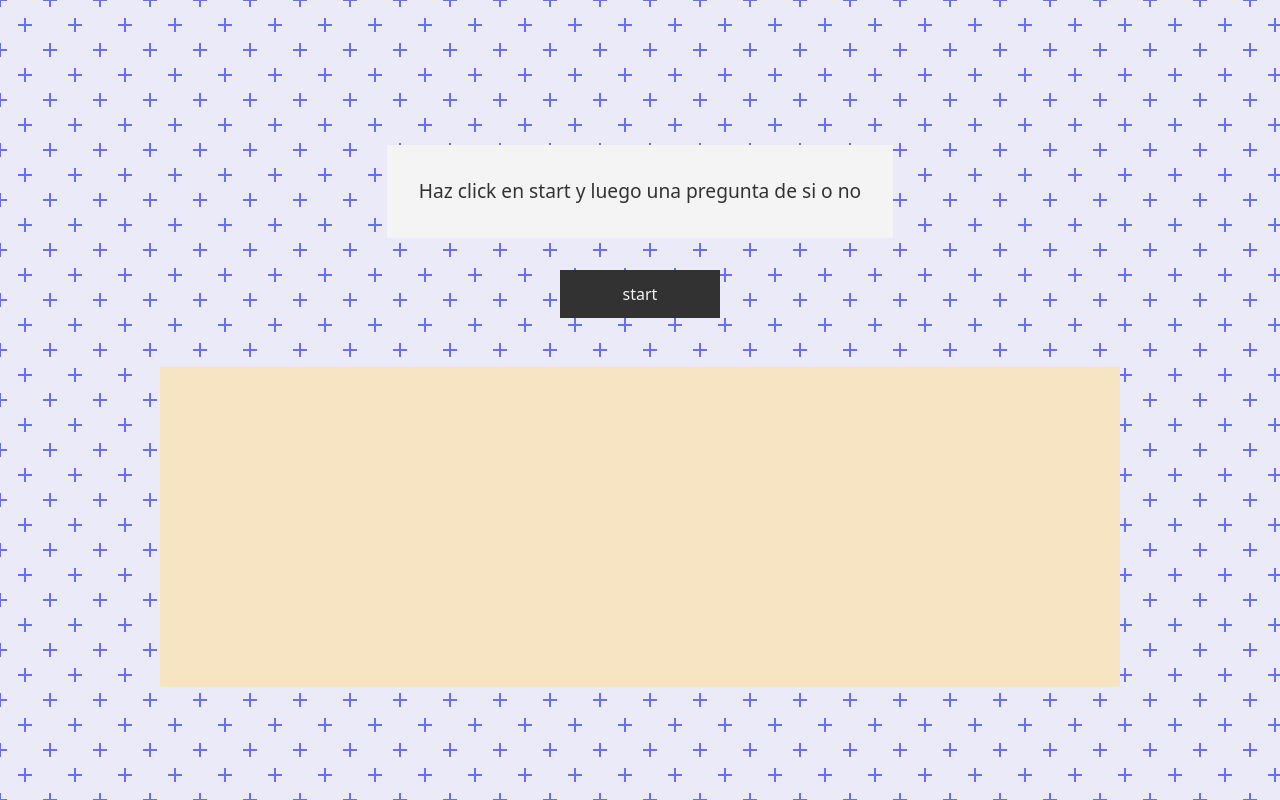
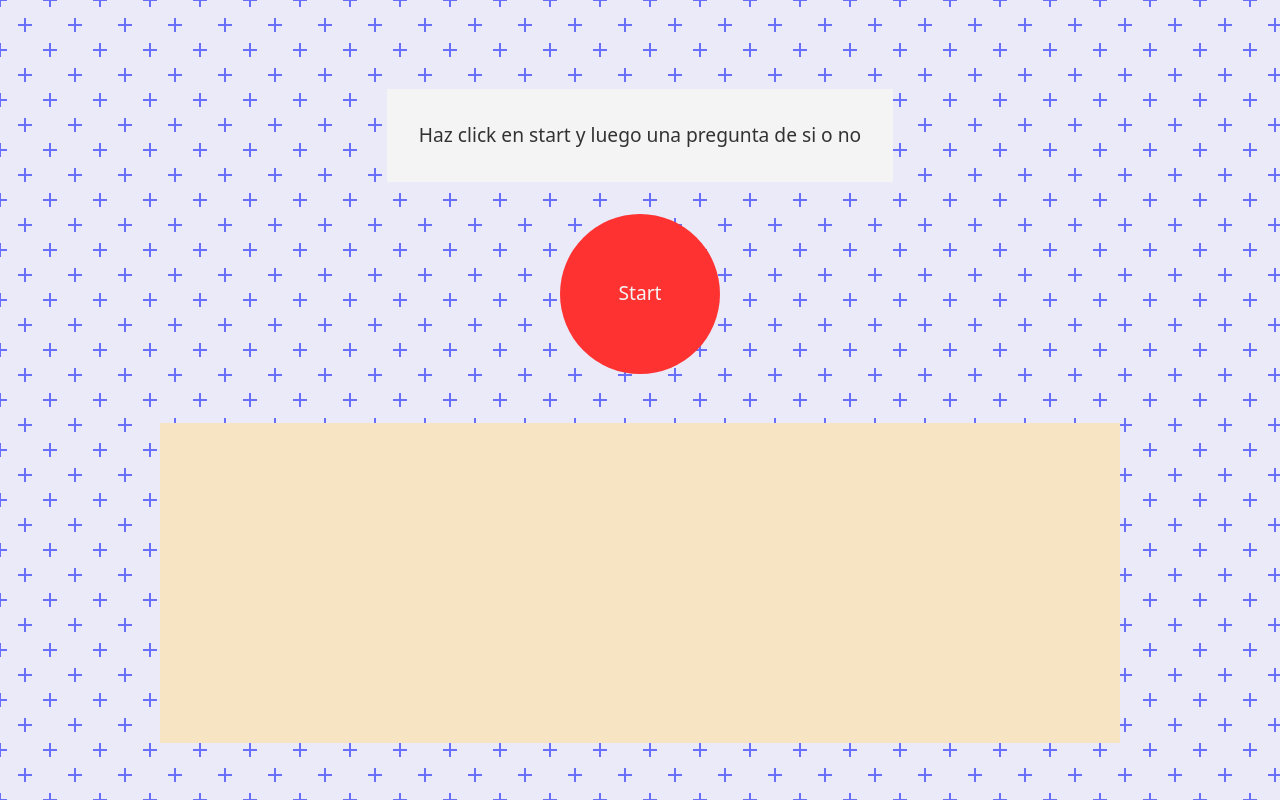
Before and after one commit to DEX-22/speech_client, a Vue app: page / in a window 1280 px wide. Built offline with nearby package versions, Linux system fonts and the light colour scheme; what troisjs would draw is missing.

Commit message:
mejorando diseno

```diff
--- a/src/components/Voice.vue
+++ b/src/components/Voice.vue
@@ -4,8 +4,8 @@
    <h2 style="font-size: 1.2rem; margin-top: 2rem; margin-bottom: 2rem; background-color: #F2F2F2;padding: 2rem;">
      Haz click en start y luego una pregunta de si o no
    </h2>
-  <button @click="recognitionStart" style="justify-self: start; width: 10rem; height: 3rem;color:#F2F2F2; background-color: black;" class=" btn btn-primary ">
-      start
+  <button @click="recognitionStart" :class="{'pulse-button':isloading} " style="font-size: larger; justify-self: start; width: 10rem; height: 10rem;color:#F2F2F2; background-color: red;" class=" btn btn-primary rounded-full">
+      {{ buttonContent }}
     </button>
     <br>
     <hr>
@@ -31,7 +31,8 @@ const recognition = new SpeechRecognition();
 const speechRecognitionList = new SpeechGrammarList();
 const output = ref("")
 const colorSelected = ref("red")
-
+const isloading= ref(false)
+const buttonContent = ref("Start")
 
 voices = speechSynthesis.getVoices();
 
@@ -47,8 +48,11 @@ recognition.maxAlternatives = 1;
 
 
 function recognitionStart() {
+
+  output.value += "Cual es tu pregunta? <br>"
   recognition.start();
-  output.value += "Cual es tu pregunta? <br>"
+  isloading.value = true
+  buttonContent.value = "Recording..."
   console.log("Ready to receive a color command.");
 
 };
@@ -63,7 +67,7 @@ function speak(text) {
   clientVoice.pitch = 1
   clientVoice.voice = voices[0]
   speechSynthesis.speak(clientVoice)
-  output.value += `<span style="color:${text.length % 2 == 0?'green':'orange'}" >Respuesta: ${respuesta}  </span> <br>`
+  output.value += `<span  style="color:${text.length % 2 == 0?'green':'orange'}" >Respuesta: ${respuesta}  </span> <br>`
 }
 
 
@@ -74,7 +78,7 @@ const getData = (event) => new Promise((res,rej)=>{
     // console.log(event.results[0][0].transcript[color]) //event.results[0][0].transcript;
     output.value += `Pregunta: ${color}?` + "<br>";
     colorSelected.value = color
-
+    buttonContent.value = "Start"
     res()
    }catch(e){
     rej()
@@ -85,6 +89,7 @@ const getData = (event) => new Promise((res,rej)=>{
 recognition.onresult =async (e)=> {
 
   await getData(e)
+  isloading.value = false
   speak(colorSelected.value)
 }
 
@@ -117,4 +122,23 @@ opacity: 0.8;
 background: radial-gradient(circle, transparent 20%, #e5e5f7 20%, #e5e5f7 80%, transparent 80%, transparent), radial-gradient(circle, transparent 20%, #e5e5f7 20%, #e5e5f7 80%, transparent 80%, transparent) 25px 25px, linear-gradient(#444cf7 2px, transparent 2px) 0 -1px, linear-gradient(90deg, #444cf7 2px, #e5e5f7 2px) -1px 0;
 background-size: 50px 50px, 50px 50px, 25px 25px, 25px 25px;
 }
+
+.pulse-button {
+  animation: pulse .5s infinite;
+}
+
+@keyframes pulse {
+  0% {
+    transform: scale(1);
+  }
+
+  50% {
+    transform: scale(1.1);
+  }
+
+  100% {
+    transform: scale(1);
+  }
+}
+
 </style>
```
